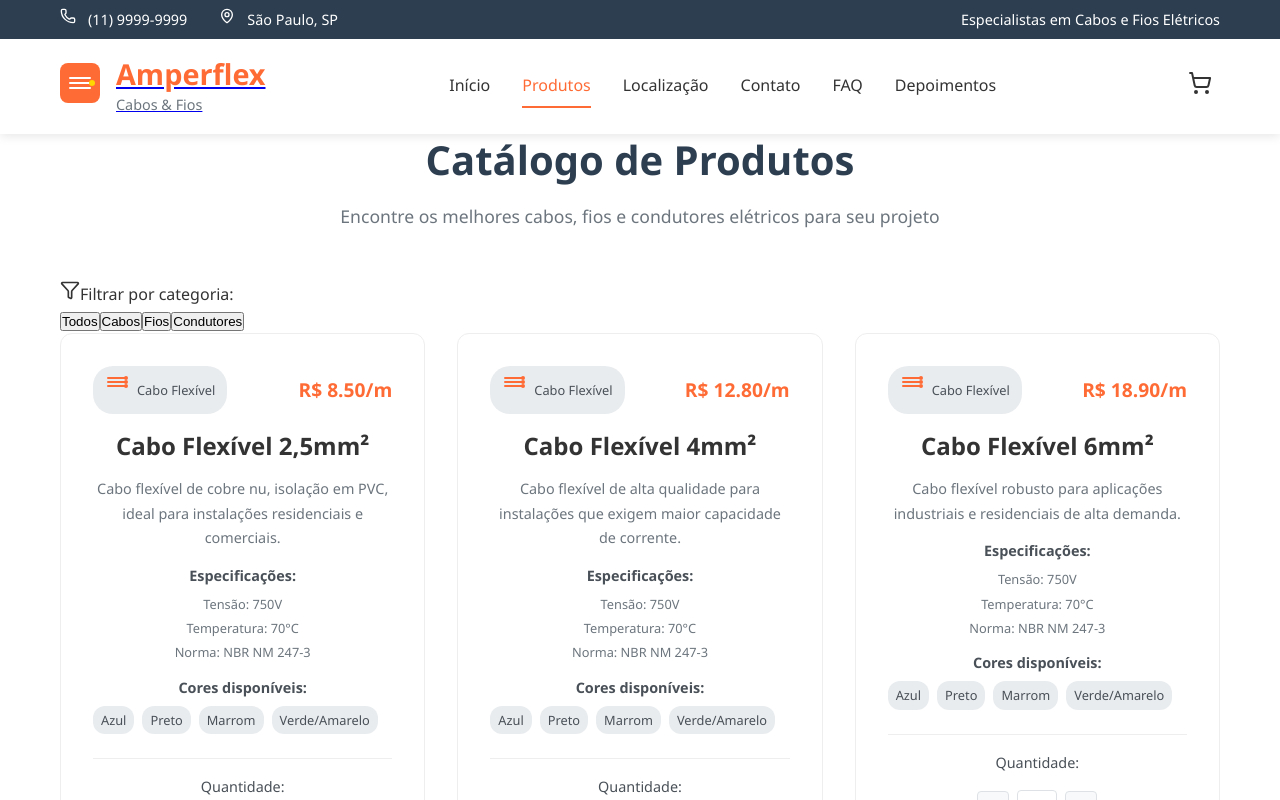
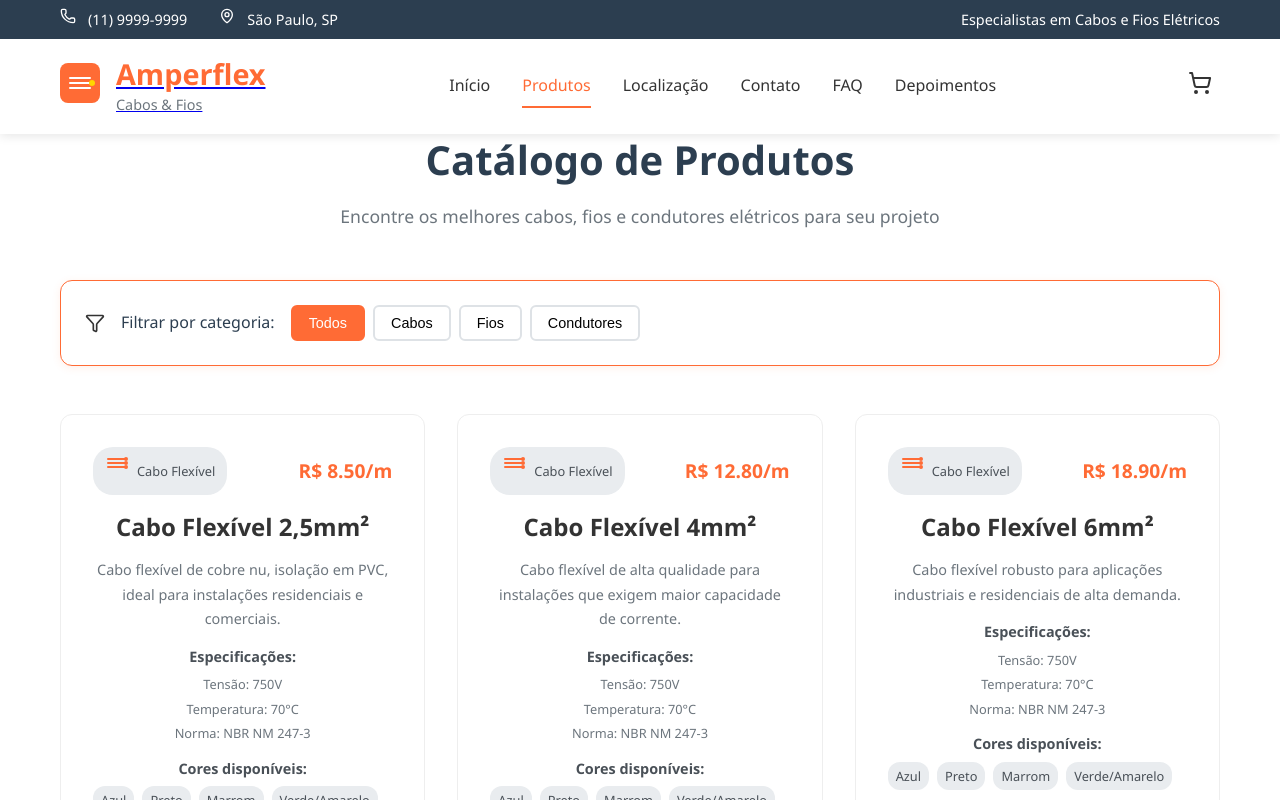
Before and after one commit to ShillyaRodgez/Amperflex, a React (Vite) app: page /produtos in a window 1280 px wide. Shown: the top 800 px of the page. Built offline with nearby package versions, Linux system fonts and the light colour scheme.

Commit message:
Ajustando o FILTRAR

```diff
--- a/src/style.css
+++ b/src/style.css
@@ -442,6 +442,56 @@ p {
 .page-header p {
   color: #6c757d;
   font-size: 1.1rem;
+}
+
+.filters {
+  margin-bottom: 3rem;
+  padding: 1.5rem;
+  background: white;
+  border: 1px solid #FF6B35;
+  border-radius: 12px;
+  box-shadow: 0 2px 8px rgba(255, 107, 53, 0.1);
+}
+
+.filter-group {
+  display: flex;
+  align-items: center;
+  gap: 1rem;
+  flex-wrap: wrap;
+}
+
+.filter-group span {
+  font-weight: 500;
+  color: #2c3e50;
+  white-space: nowrap;
+}
+
+.filter-buttons {
+  display: flex;
+  gap: 0.5rem;
+  flex-wrap: wrap;
+}
+
+.filter-buttons button {
+  padding: 0.5rem 1rem;
+  border: 2px solid #dee2e6;
+  background: white;
+  border-radius: 6px;
+  cursor: pointer;
+  transition: all 0.3s ease;
+  font-weight: 500;
+  font-size: 0.9rem;
+}
+
+.filter-buttons button:hover {
+  border-color: #FF6B35;
+  background: #fff5f2;
+}
+
+.filter-buttons button.active {
+  border-color: #FF6B35;
+  background: #FF6B35;
+  color: white;
 }
 
 .category-filter {
```
